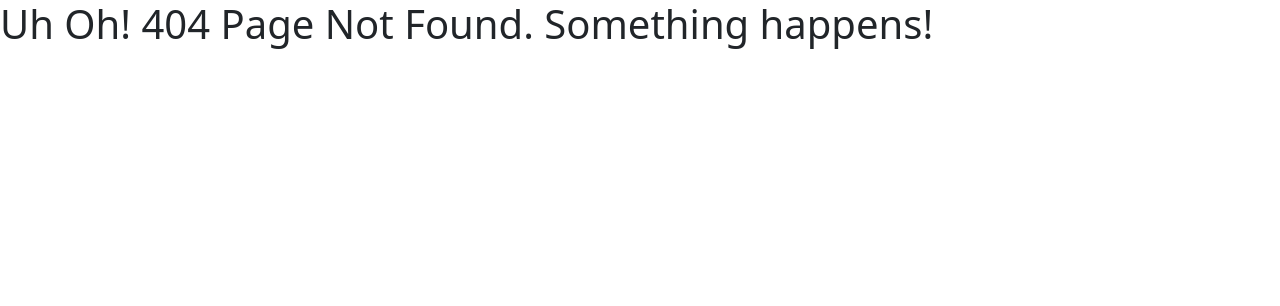
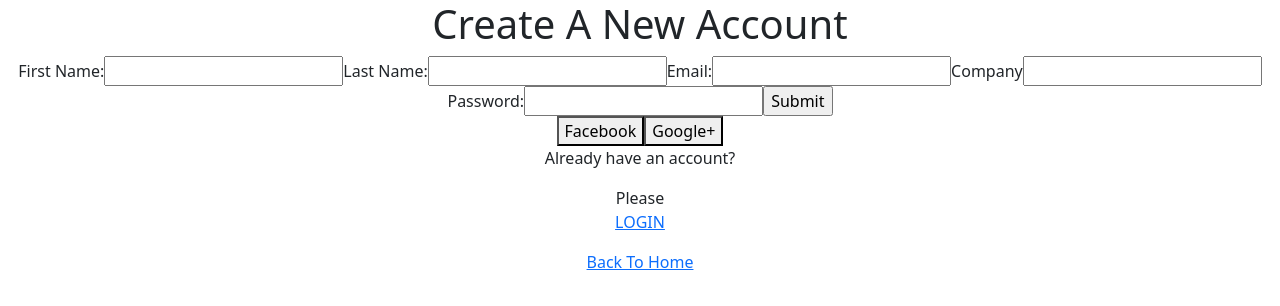
Before and after one commit to jaimemendozadev/CoffeeConnection, a React app: page /signup in a window 1280 px wide. Before the commit this address had no page. Shown: the top 306 px of the page. Built offline with nearby package versions, Linux system fonts and the light colour scheme.

Commit message:
Login and Signup pages with routing

```diff
--- a/client/src/App.jsx
+++ b/client/src/App.jsx
@@ -7,6 +7,8 @@ import Employees from './components/Employees';
 import Home from './components/Home';
 import Public from './components/Public';
 import User from './components/User';
+import Signup from './components/Signup';
+import Login from './components/Login';
 
 const FourOhFour = () => <h1>Uh Oh! 404 Page Not Found. Something happens!</h1>;
 
@@ -19,6 +21,8 @@ const App = () => (
         <Route exact path="/home" component={Home} />
         <Route exact path="/public" component={Public} />
         <Route exact path="/user" component={User} />
+        <Route exact path="/signup" component={Signup} />
+        <Route exact path="/login" component={Login} />
         <Route component={FourOhFour} />
       </Switch>
     </div>
--- a/client/src/components/Home.jsx
+++ b/client/src/components/Home.jsx
@@ -9,6 +9,9 @@ export default class Home extends Component {
         <div><Link to='/public'>Public View Page</Link></div>
         <div><Link to='/user'>Individual User Page</Link></div>
         <div><Link to='/employees'>View All Employees</Link></div>
+        <div><Link to='/signup'>Signup</Link></div>
+        <div><Link to='/login'>Login</Link></div>
+
         <div><Link to='/'>Log Out</Link></div>
       </div>
     );
--- a/client/src/Signup.jsx
+++ b/client/src/components/Login.jsx
@@ -1,14 +1,11 @@
 import React, { Component } from 'react';
-import ReactDOM from 'react-dom';
+import { Link } from 'react-router-dom';
 
-class Signup extends Component {
+export default class Login extends Component {
   constructor(props) {
     super(props);
     this.state = {
-      firstName: '',
-      lastName: '',
       email: '',
-      company: '',
       password: ''
     };
 
@@ -23,6 +20,8 @@ class Signup extends Component {
 
   handleSubmit(event) {
     event.preventDefault();
+    console.log(this.state.email);
+    console.log(this.state.password);
   }
 
   handleChange(event) {
@@ -38,41 +37,27 @@ class Signup extends Component {
   render() {
     return (
       <div>
-        <h1>Create A New Account</h1>
+        <h1>Login</h1>
         <form onSubmit={this.handleSubmit}>
           <label>
-            First Name:
-            <input type="text" name="firstName" value={this.state.firstName} onChange={this.handleChange} />
-          </label>
-          <label>
-            Last Name:
-            <input type="text" name="lastName" value={this.state.lastName} onChange={this.handleChange} />
-          </label>
-          <label>
-            Email:
+            email:
             <input type="text" name="email" value={this.state.email} onChange={this.handleChange} />
           </label>
           <label>
-            Company
-            <input type="text" name="company" value={this.state.company} onChange={this.handleChange} />
-          </label>
-          <label>
-            Password:
+            password:
             <input type="text" name="password" value={this.state.password} onChange={this.handleChange} />
           </label>
           <input type="submit" value="Submit" />
         </form>
         <button onClick={this.handleClickFacebook}>Facebook</button>
-        <button onClick={this.handleClickGoogle}>Google+</button>
+        <button onClick={this.handleClickGoogle}>Google</button>
         <div>
-          <p>Already have an account?</p>
+          <p>New to CoffeeConnection?</p>
           <p>
-            Please <a href="">LOGIN</a>
+            Please <div><Link to='/signup'>Sign Up</Link></div>
           </p>
         </div>
       </div>
     );
   }
 }
-
-export default Signup;
--- /dev/null
+++ b/client/src/components/Signup.jsx
@@ -0,0 +1,77 @@
+import React, { Component } from 'react';
+import { Link } from 'react-router-dom';
+
+export default class Signup extends Component {
+  constructor(props) {
+    super(props);
+    this.state = {
+      firstName: '',
+      lastName: '',
+      email: '',
+      company: '',
+      password: ''
+    };
+
+    this.handleClickFacebook = this.handleClickFacebook.bind(this);
+    this.handleClickGoogle = this.handleClickGoogle.bind(this);
+    this.handleSubmit = this.handleSubmit.bind(this);
+    this.handleChange = this.handleChange.bind(this);
+  }
+
+  handleClickFacebook() {}
+  handleClickGoogle() {}
+
+  handleSubmit(event) {
+    event.preventDefault();
+  }
+
+  handleChange(event) {
+    const target = event.target;
+    const value = target.value;
+    const name = target.name;
+
+    this.setState({
+      [name]: value
+    });
+  }
+
+  render() {
+    return (
+      <div className="text-center">
+        <h1>Create A New Account</h1>
+        <form className="text-center" onSubmit={this.handleSubmit}>
+          <label>
+            First Name:
+            <input type="text" name="firstName" value={this.state.firstName} onChange={this.handleChange} />
+          </label>
+          <label>
+            Last Name:
+            <input type="text" name="lastName" value={this.state.lastName} onChange={this.handleChange} />
+          </label>
+          <label>
+            Email:
+            <input type="text" name="email" value={this.state.email} onChange={this.handleChange} />
+          </label>
+          <label>
+            Company
+            <input type="text" name="company" value={this.state.company} onChange={this.handleChange} />
+          </label>
+          <label>
+            Password:
+            <input type="text" name="password" value={this.state.password} onChange={this.handleChange} />
+          </label>
+          <input type="submit" value="Submit" />
+        </form>
+        <button onClick={this.handleClickFacebook}>Facebook</button>
+        <button onClick={this.handleClickGoogle}>Google+</button>
+        <div>
+          <p>Already have an account?</p>
+          <p>
+            Please <div><Link to='./login'>LOGIN</Link></div>
+          </p>
+          <div><Link to='/'>Back To Home</Link></div>
+        </div>
+      </div>
+    );
+  }
+}
```
